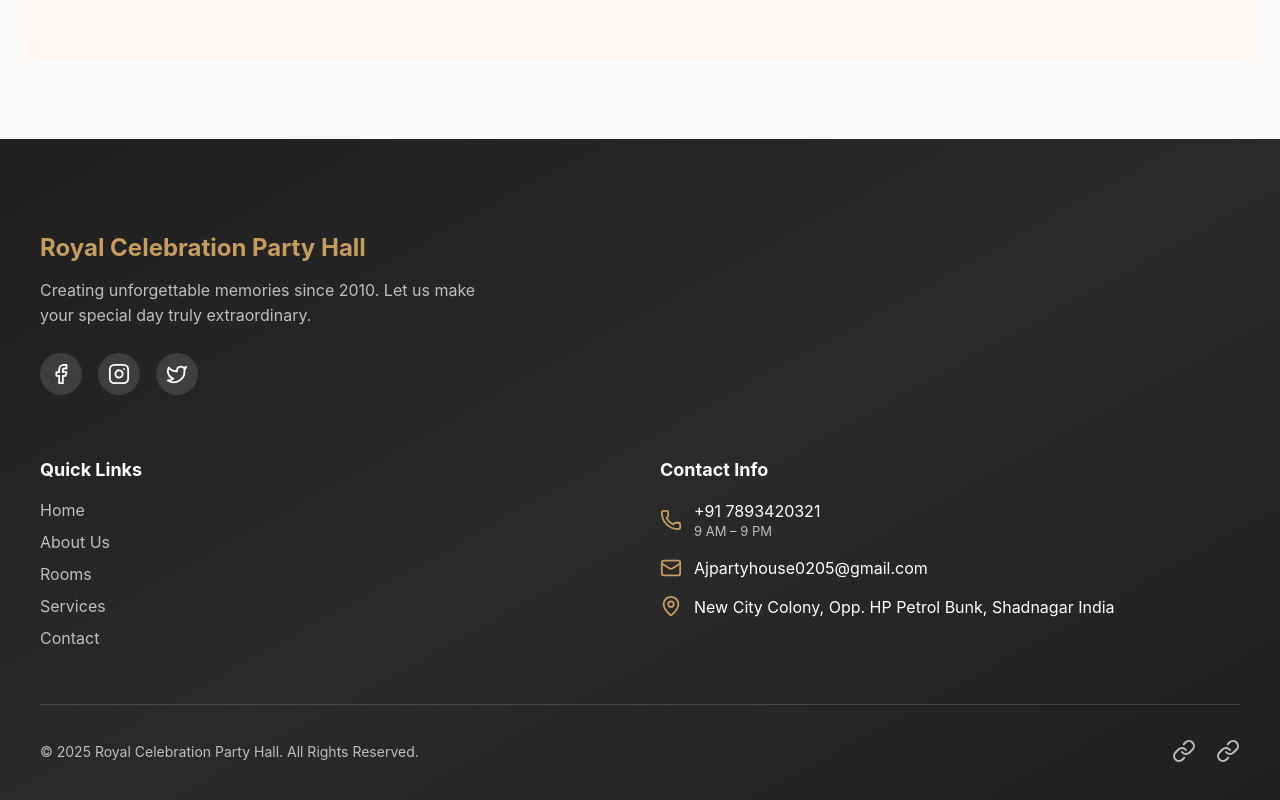
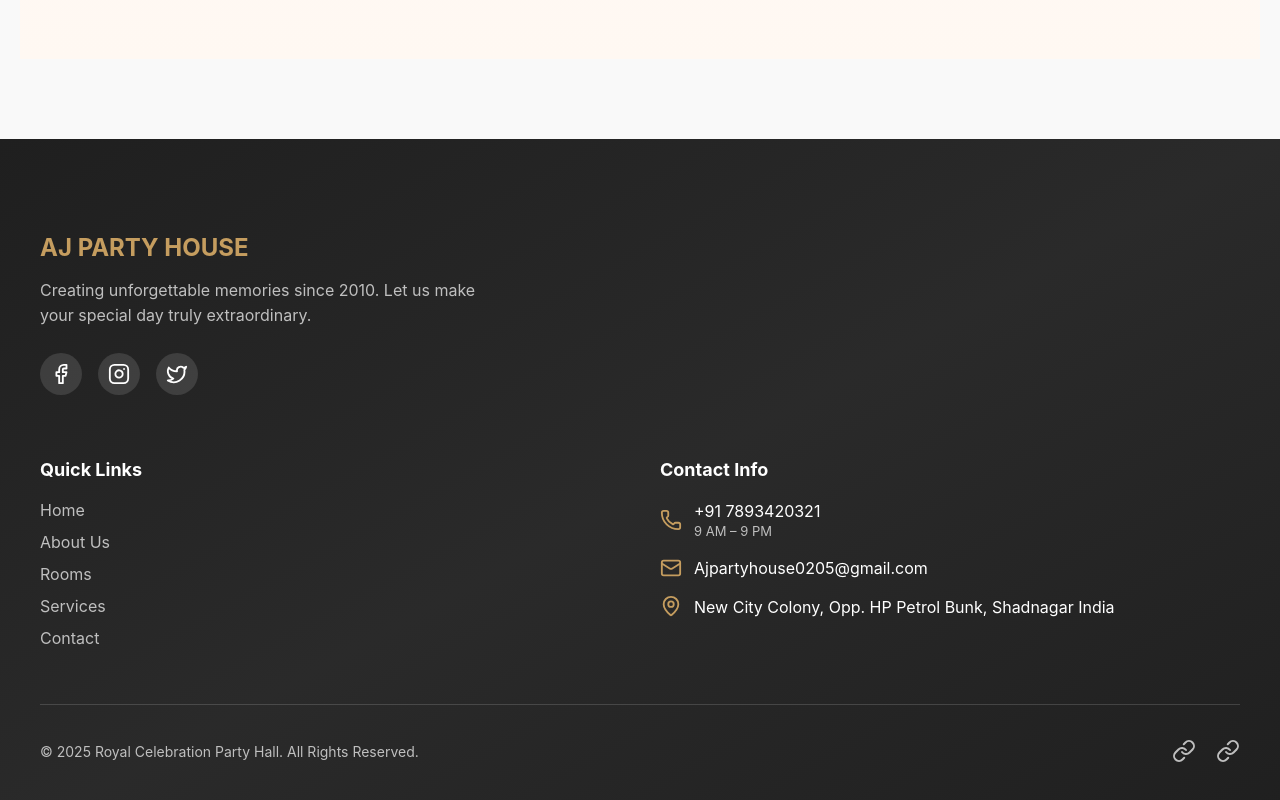
Before and after one commit to pathapatisneha2025-commits/Partyhousewebsite, a React (Create React App) app: page /about in a window 1280 px wide. Shown: the part 2205-3005 px from the top of the page. Built offline with nearby package versions, Linux system fonts and the light colour scheme.

Commit message:
changes made

```diff
--- a/src/component/footersection.jsx
+++ b/src/component/footersection.jsx
@@ -55,7 +55,7 @@ export function Footer() {
                   color: "#c59d5f",
                 }}
               >
-                Royal Celebration Party Hall
+                AJ PARTY HOUSE
               </h3>
 
               <p
```
